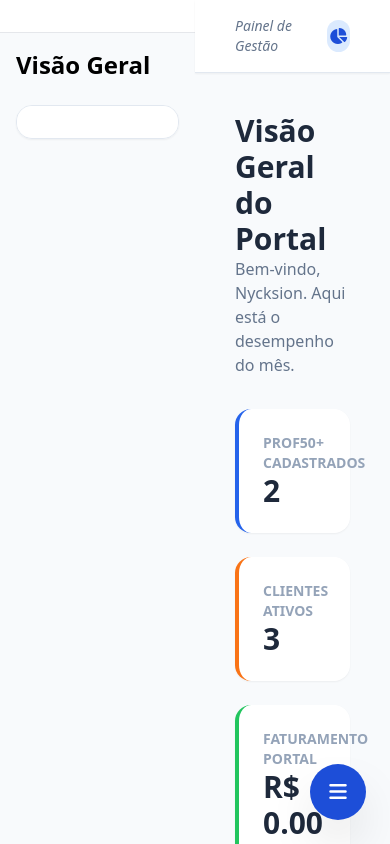
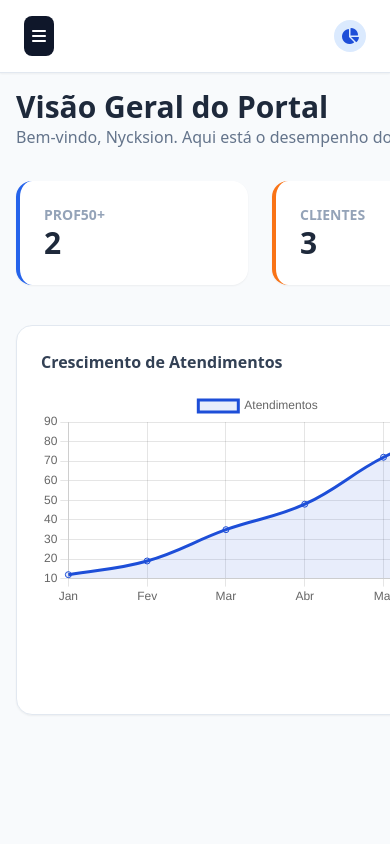
Before and after one commit to Nycksionia/atende50, a Flask app: page /dashboard in a window 390 px wide. Run offline with Flask 3, Linux system fonts and the light colour scheme; a user stored in the database is signed in; some libraries are stand-ins or nearby versions.

Commit message:
Fix: Responsividade total, menu retrátil e correção do logout

```diff
--- a/templates/dashboard.html
+++ b/templates/dashboard.html
@@ -50,81 +50,77 @@
             </a>
         </div>
     </aside>
-    <div class="flex-1 flex flex-col h-screen overflow-hidden">
-        <header class="bg-white border-b p-4 lg:hidden">
-        </header>
 
-        <main class="flex-1 p-4 md:p-8 overflow-y-auto bg-slate-50">
-            <h1 class="text-2xl font-bold mb-6">Visão Geral</h1>
+    <main class="flex-1 flex flex-col min-w-0 bg-slate-50 overflow-hidden">
 
-            <div class="bg-white rounded-2xl shadow-sm border border-slate-200 overflow-auto max-w-full">
-                <div class="min-w-[800px] p-4">
-
-                    <div class="grid grid-cols-3 gap-6">
-                    </div>
-
-                </div>
-            </div>
-        </main>
-    </div>
-    <button onclick="toggleSidebar()"
-        class="lg:hidden fixed bottom-6 right-6 z-[60] bg-blue-700 text-white w-14 h-14 rounded-full shadow-2xl flex items-center justify-center">
-        <i class="fas fa-bars text-xl"></i>
+        <header
+            class="bg-white border-b border-slate-200 py-4 px-6 md:px-10 flex justify-between lg:justify-end items-center shadow-sm shrink-0">
+            <button onclick="toggleSidebar()" class="lg:hidden bg-slate-900 text-white p-2 rounded-lg">
+                <i class="fas fa-bars"></i>
             </button>
-
-    <main class="flex-1 flex flex-col min-w-0 bg-slate-50">
-        <header class="bg-white border-b border-slate-200 py-4 px-10 flex justify-end items-center shadow-sm shrink-0">
             <div class="flex items-center space-x-4">
-                <span class="text-slate-500 italic text-sm">Painel de Gestão</span>
+                <span class="text-slate-500 italic text-sm hidden sm:inline">Painel de Gestão</span>
                 <div class="h-8 w-8 bg-blue-100 rounded-full flex items-center justify-center text-blue-700">
                     <i class="fas fa-chart-pie"></i>
                 </div>
             </div>
         </header>
 
-        <div class="p-10 overflow-y-auto">
+        <div class="p-4 md:p-10 overflow-auto h-full">
+
+            <div class="min-w-[1000px] pb-10">
+
                 <header class="mb-8">
                     <h1 class="text-3xl font-bold text-slate-800">Visão Geral do Portal</h1>
                     <p class="text-slate-500">Bem-vindo, Nycksion. Aqui está o desempenho do mês.</p>
                 </header>
 
-            <div class="grid grid-cols-1 md:grid-cols-2 lg:grid-cols-4 gap-6 mb-10">
+                <div class="grid grid-cols-4 gap-6 mb-10">
                     <div class="bg-white p-6 rounded-2xl shadow-sm border-l-4 border-blue-600">
-                    <div class="text-slate-400 text-sm font-bold uppercase">Prof50+ Cadastrados</div>
+                        <div class="text-slate-400 text-sm font-bold uppercase">Prof50+</div>
                         <div class="text-3xl font-black text-slate-800">{{ total_profs }}</div>
                     </div>
-
                     <div class="bg-white p-6 rounded-2xl shadow-sm border-l-4 border-orange-500">
-                    <div class="text-slate-400 text-sm font-bold uppercase">Clientes Ativos</div>
+                        <div class="text-slate-400 text-sm font-bold uppercase">Clientes</div>
                         <div class="text-3xl font-black text-slate-800">{{ total_leads }}</div>
                     </div>
-
                     <div class="bg-white p-6 rounded-2xl shadow-sm border-l-4 border-green-500">
-                    <div class="text-slate-400 text-sm font-bold uppercase">Faturamento Portal</div>
+                        <div class="text-slate-400 text-sm font-bold uppercase">Faturamento</div>
                         <div class="text-3xl font-black text-slate-800">R$ {{ "%.2f"|format(faturamento_total) }}</div>
                     </div>
-
                     <div class="bg-white p-6 rounded-2xl shadow-sm border-l-4 border-purple-500">
                         <div class="text-slate-400 text-sm font-bold uppercase">Atendimentos</div>
                         <div class="text-3xl font-black text-slate-800">{{ total_atendimentos }}</div>
                     </div>
                 </div>
 
-            <div class="grid grid-cols-1 lg:grid-cols-2 gap-8">
+                <div class="grid grid-cols-2 gap-8">
                     <div class="bg-white p-6 rounded-2xl shadow-sm border border-slate-200">
                         <h3 class="font-bold text-slate-700 mb-4">Crescimento de Atendimentos</h3>
                         <canvas id="atendimentosChart"></canvas>
                     </div>
                     <div class="bg-white p-6 rounded-2xl shadow-sm border border-slate-200">
                         <h3 class="font-bold text-slate-700 mb-4">Áreas mais Procuradas</h3>
+                        <div class="max-w-[300px] mx-auto">
                             <canvas id="areasChart"></canvas>
                         </div>
+                    </div>
+                </div>
+
             </div>
         </div>
     </main>
 
     <script>
-        // Configuração dos Gráficos
+        function toggleSidebar() {
+            const sidebar = document.getElementById('sidebar');
+            sidebar.classList.toggle('hidden');
+            sidebar.classList.toggle('fixed');
+            sidebar.classList.toggle('inset-0');
+            sidebar.classList.toggle('flex');
+        }
+
+        // Gráfico de Linha
         const ctx1 = document.getElementById('atendimentosChart').getContext('2d');
         new Chart(ctx1, {
             type: 'line',
@@ -138,9 +134,11 @@
                     fill: true,
                     backgroundColor: 'rgba(29, 78, 216, 0.1)'
                 }]
-            }
+            },
+            options: { responsive: true }
         });
 
+        // Gráfico de Rosca
         const ctx2 = document.getElementById('areasChart').getContext('2d');
         new Chart(ctx2, {
             type: 'doughnut',
@@ -150,7 +148,8 @@
                     data: [40, 25, 20, 15],
                     backgroundColor: ['#1d4ed8', '#f97316', '#22c55e', '#a855f7']
                 }]
-            }
+            },
+            options: { responsive: true }
         });
     </script>
 </body>
```
Lines whose indentation alone changed are shown as unchanged.
